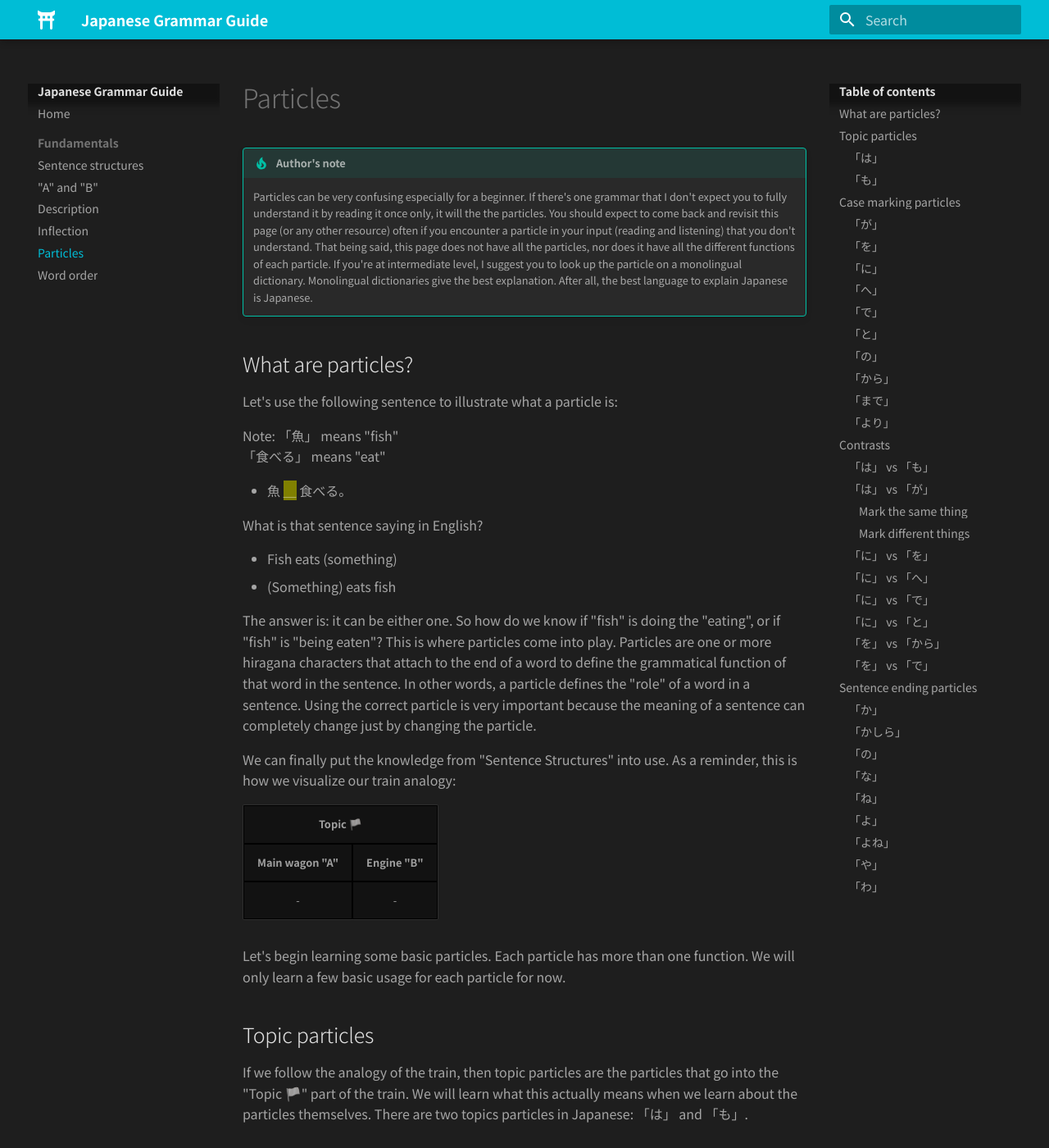
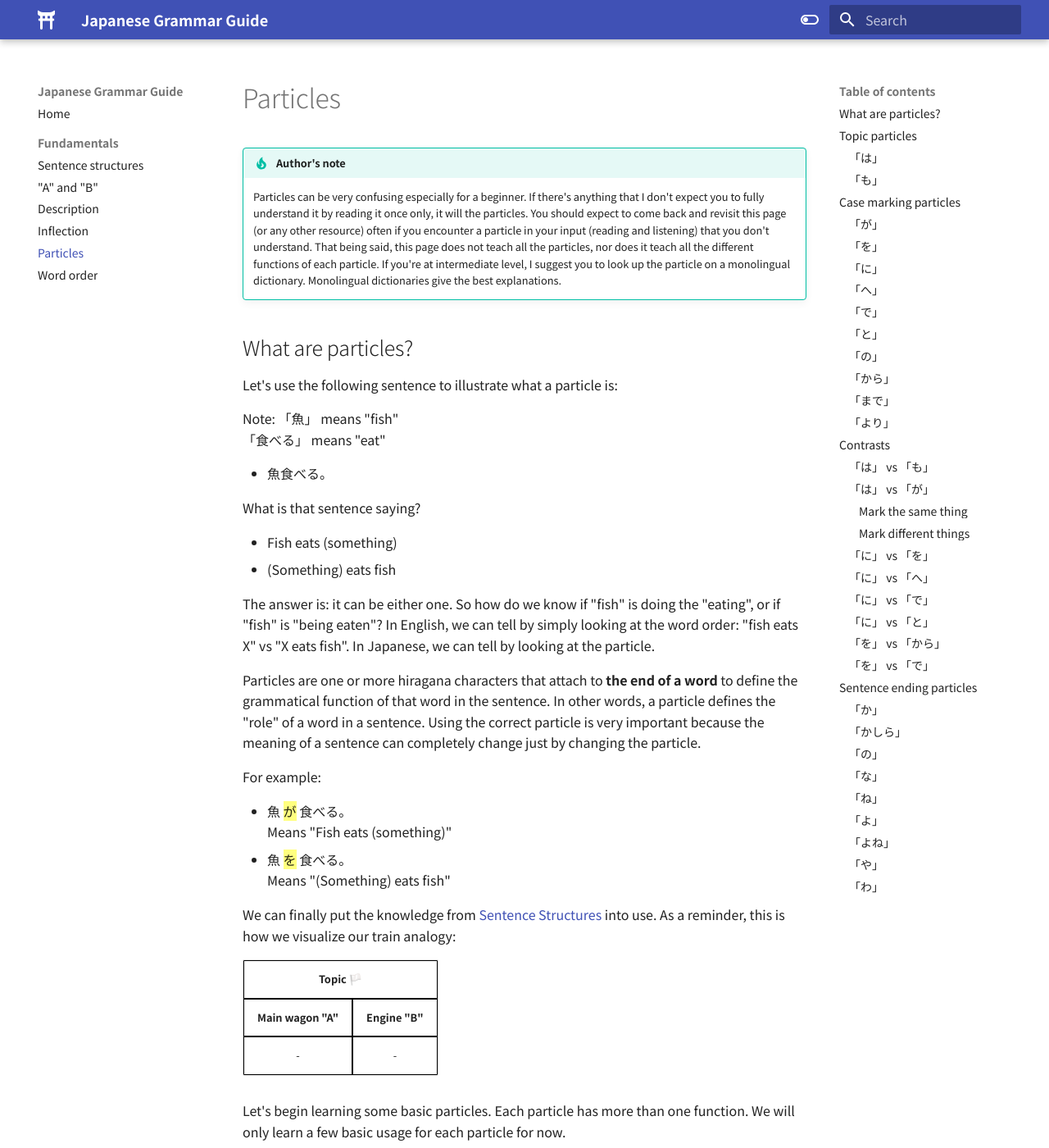
Before and after one commit to wizo06/japanese, an MkDocs documentation site: the page built from docs/Fundamentals/particles.md, in a window 1280 px wide and 1400 px high. Shown: the whole window at 82% size. Built offline with MkDocs 1.6.1 and Material for MkDocs 9.7.7, drawn with Linux system fonts in a browser that asks for light colours.

Commit message:
attempting to add theme toggle

```diff
--- a/docs/Fundamentals/particles.md
+++ b/docs/Fundamentals/particles.md
@@ -1,7 +1,7 @@
 # Particles
 
 !!! tip "Author's note"
-    Particles can be very confusing especially for a beginner. If there's one grammar that I don't expect you to fully understand it by reading it once only, it will the the particles. You should expect to come back and revisit this page (or any other resource) often if you encounter a particle in your input (reading and listening) that you don't understand. That being said, this page does not have all the particles, nor does it have all the different functions of each particle. If you're at intermediate level, I suggest you to look up the particle on a monolingual dictionary. Monolingual dictionaries give the best explanation. After all, the best language to explain Japanese is Japanese.
+    Particles can be very confusing especially for a beginner. If there's anything that I don't expect you to fully understand it by reading it once only, it will the particles. You should expect to come back and revisit this page (or any other resource) often if you encounter a particle in your input (reading and listening) that you don't understand. That being said, this page does not teach all the particles, nor does it teach all the different functions of each particle. If you're at intermediate level, I suggest you to look up the particle on a monolingual dictionary. Monolingual dictionaries give the best explanations.
 
 ## What are particles?
 Let's use the following sentence to illustrate what a particle is:
@@ -9,16 +9,25 @@ Let's use the following sentence to illustrate what a particle is:
 Note: 「魚」 means "fish"
 「食べる」 means "eat"
 
-- 魚 ==＿== 食べる。
-
-What is that sentence saying in English?
+- 魚食べる。
+
+What is that sentence saying?
 
 - Fish eats (something)
 - (Something) eats fish
 
-The answer is: it can be either one. So how do we know if "fish" is doing the "eating", or if "fish" is "being eaten"? This is where particles come into play. Particles are one or more hiragana characters that attach to the end of a word to define the grammatical function of that word in the sentence. In other words, a particle defines the "role" of a word in a sentence. Using the correct particle is very important because the meaning of a sentence can completely change just by changing the particle.
-
-We can finally put the knowledge from "Sentence Structures" into use. As a reminder, this is how we visualize our train analogy:
+The answer is: it can be either one. So how do we know if "fish" is doing the "eating", or if "fish" is "being eaten"? In English, we can tell by simply looking at the word order: "fish eats X" vs "X eats fish". In Japanese, we can tell by looking at the particle.
+
+Particles are one or more hiragana characters that attach to **the end of a word** to define the grammatical function of that word in the sentence. In other words, a particle defines the "role" of a word in a sentence. Using the correct particle is very important because the meaning of a sentence can completely change just by changing the particle.
+
+For example:
+
+- 魚 ==が== 食べる。
+Means "Fish eats (something)"
+- 魚 ==を== 食べる。
+Means "(Something) eats fish"
+
+We can finally put the knowledge from [Sentence Structures](sentence-structures.md) into use. As a reminder, this is how we visualize our train analogy:
 
 <table>
   <tr>
--- a/mkdocs.yml
+++ b/mkdocs.yml
@@ -9,11 +9,24 @@ theme:
     repo: fontawesome/brands/github
     logo: fontawesome/solid/torii-gate
   palette:
-    scheme: slate
-    primary: cyan
-    accent: cyan
+    # Light mode
+    - media: "(prefers-color-scheme: light)"
+      scheme: default
+      primary: indigo
+      accent: indigo
+      toggle:
+        icon: material/toggle-switch-off-outline
+        name: Switch to dark mode
+    # Dark mode
+    - media: "(prefers-color-scheme: dark)"
+      scheme: slate
+      primary: cyan
+      accent: cyan
+      toggle:
+        icon: material/toggle-switch
+        name: Switch to light mode
 extra_css:
-  - stylesheets/extra.css
+  # - stylesheets/extra.css
 # repo_url: https://github.com/wizo06/japanese/issues
 # repo_name: FEEDBACK
 # edit_uri: ""
```
Also changed, not shown: docs/stylesheets/extra.css (line endings or trailing spaces).
